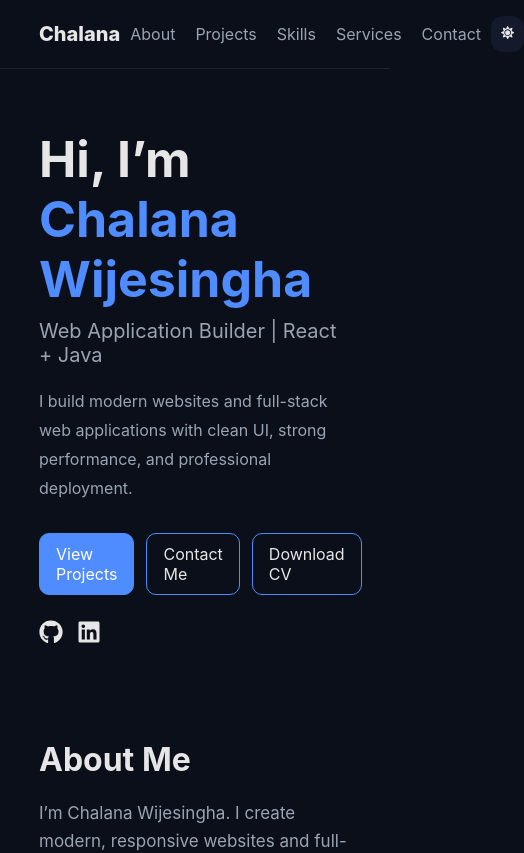
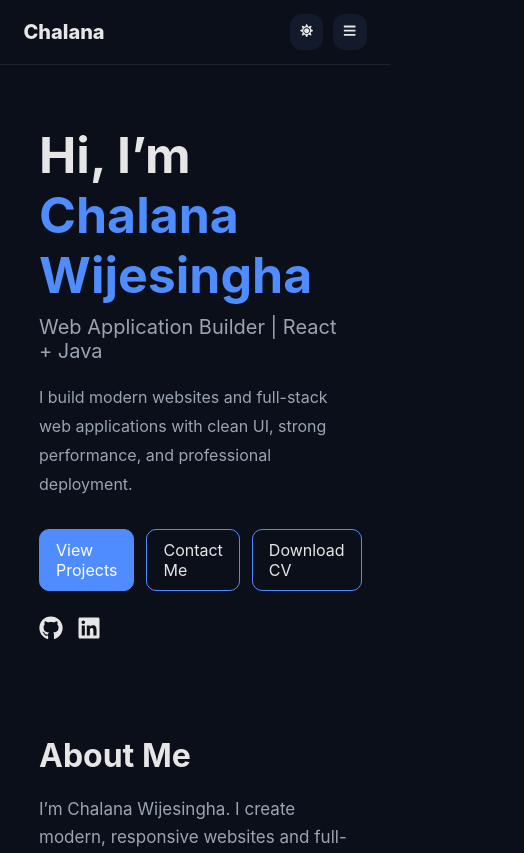
Before and after one commit to Chalana001/Chalana-portfolio, a React (Vite) app: page / in a window 390 px wide. Shown: the top 853 px of the page, 524 px wide, since content can reach past the window. Built offline with nearby package versions, Linux system fonts and the light colour scheme.

Commit message:
navbar updated

```diff
--- a/index.html
+++ b/index.html
@@ -4,7 +4,7 @@
     <meta charset="UTF-8" />
     <link rel="icon" type="image/svg+xml" href="/vite.svg" />
     <meta name="viewport" content="width=device-width, initial-scale=1.0" />
-    <title>chalana-portfolio</title>
+    <title>Chalana Wijesingha</title>
   </head>
   <body>
     <div id="root"></div>
--- a/src/components/Navbar.jsx
+++ b/src/components/Navbar.jsx
@@ -1,24 +1,37 @@
-import { FaMoon, FaSun } from "react-icons/fa";
+import { useState } from "react";
+import { FaMoon, FaSun, FaBars, FaTimes } from "react-icons/fa";
 import "../styles/navbar.css";
 
 export default function Navbar({ theme, setTheme }) {
   const toggleTheme = () => setTheme(theme === "dark" ? "light" : "dark");
+  const [menuOpen, setMenuOpen] = useState(false);
+
+  const closeMenu = () => setMenuOpen(false);
 
   return (
     <nav className="nav">
       <div className="nav-logo">Chalana</div>
 
-      <div className="nav-links">
-        <a href="#about">About</a>
-        <a href="#projects">Projects</a>
-        <a href="#skills">Skills</a>
-        <a href="#services">Services</a>
-        <a href="#contact">Contact</a>
+      {/* Desktop Links */}
+      <div className={`nav-links ${menuOpen ? "open" : ""}`}>
+        <a href="#about" onClick={closeMenu}>About</a>
+        <a href="#projects" onClick={closeMenu}>Projects</a>
+        <a href="#skills" onClick={closeMenu}>Skills</a>
+        <a href="#services" onClick={closeMenu}>Services</a>
+        <a href="#contact" onClick={closeMenu}>Contact</a>
       </div>
 
-      <button className="theme-btn" onClick={toggleTheme}>
-        {theme === "dark" ? <FaSun /> : <FaMoon />}
-      </button>
+      <div className="nav-actions">
+        {/* Theme Button */}
+        <button className="theme-btn" onClick={toggleTheme}>
+          {theme === "dark" ? <FaSun /> : <FaMoon />}
+        </button>
+
+        {/* Hamburger */}
+        <button className="menu-btn" onClick={() => setMenuOpen(!menuOpen)}>
+          {menuOpen ? <FaTimes /> : <FaBars />}
+        </button>
+      </div>
     </nav>
   );
 }
--- a/src/styles/navbar.css
+++ b/src/styles/navbar.css
@@ -33,3 +33,58 @@
   border-radius: 12px;
   cursor: pointer;
 }
+
+/* ✅ NEW */
+.nav-actions {
+  display: flex;
+  gap: 10px;
+  align-items: center;
+}
+
+.menu-btn {
+  display: none; /* desktop වල hide */
+  border: none;
+  background: var(--card);
+  color: var(--text);
+  padding: 10px;
+  border-radius: 12px;
+  cursor: pointer;
+}
+
+/* ✅ MOBILE */
+@media (max-width: 768px) {
+  .nav {
+    padding: 14px 6%;
+  }
+
+  .menu-btn {
+    display: block; /* mobile වල show */
+  }
+
+  /* Links default hide */
+  .nav-links {
+    position: absolute;
+    top: 65px;
+    left: 0;
+    width: 100%;
+    background: var(--bg);
+    display: flex;
+    flex-direction: column;
+    gap: 16px;
+    padding: 18px 6%;
+    border-bottom: 1px solid rgba(255, 255, 255, 0.08);
+
+    transform: translateY(-200%);
+    transition: 0.25s ease;
+  }
+
+  /* When open */
+  .nav-links.open {
+    transform: translateY(0);
+  }
+
+  .nav-links a {
+    margin: 0;
+    font-size: 16px;
+  }
+}
```
